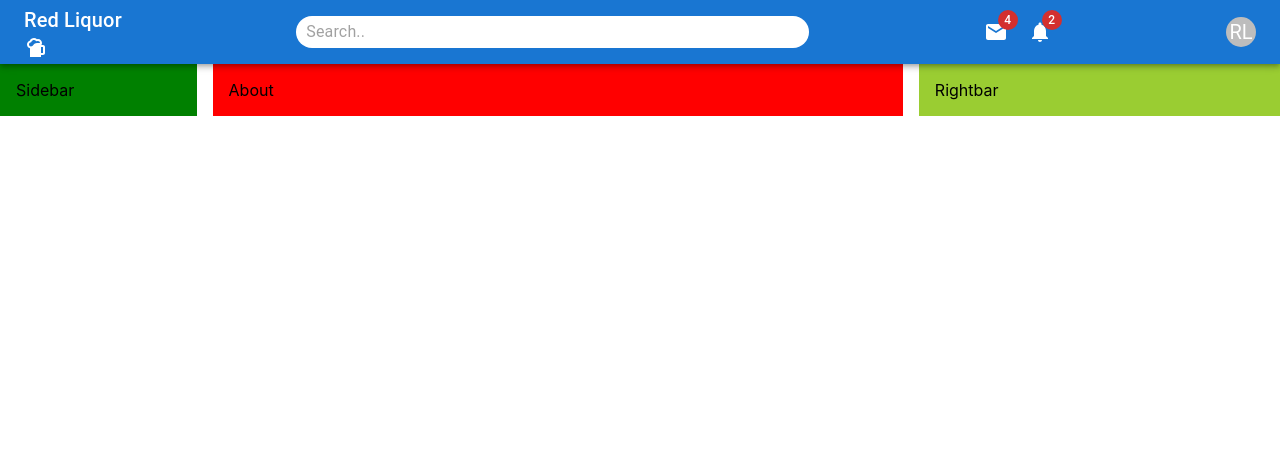
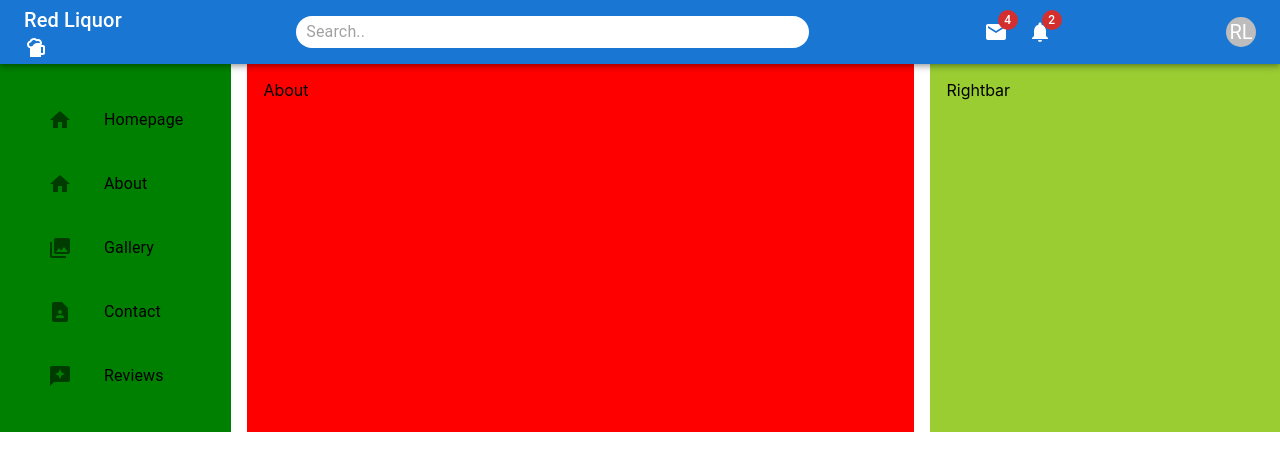
Before and after one commit to Charlotte-Natasha/Red-Liquor, a React (Create React App) app: page / in a window 1280 px wide. Shown: the top 470 px of the page. Built offline with nearby package versions, Linux system fonts and the light colour scheme; the HTML template or start-up script is replaced by a standard one.

Commit message:
added lists to sidebar

```diff
--- a/src/components/Sidebar.jsx
+++ b/src/components/Sidebar.jsx
@@ -1,10 +1,53 @@
-import { Box } from '@mui/material'
+import { Box, List, ListItem, ListItemButton, ListItemIcon, ListItemText } from '@mui/material'
 import React from 'react'
+import HomeIcon from '@mui/icons-material/Home';
+import { Collections, ContactPage, Reviews } from '@mui/icons-material';
 
 const Sidebar = () => {
     return (
         <Box flex={1} bgcolor='green' p={2} sx={{display:{xs:'none', sm:'block'}}}>
-            Sidebar
+            <List>
+                <ListItem>
+                    <ListItemButton component='a' href='#home'>
+                        <ListItemIcon>
+                            <HomeIcon/>
+                        </ListItemIcon>
+                        <ListItemText primary='Homepage'/>
+                    </ListItemButton>
+                </ListItem>
+                <ListItem>
+                    <ListItemButton component='a' href='#about'>
+                        <ListItemIcon>
+                            <HomeIcon/>
+                        </ListItemIcon>
+                        <ListItemText primary='About'/>
+                    </ListItemButton>
+                </ListItem>
+                <ListItem>
+                    <ListItemButton component='a' href='#gallery'>
+                        <ListItemIcon>
+                            <Collections/>
+                        </ListItemIcon>
+                        <ListItemText primary='Gallery'/>
+                    </ListItemButton>
+                </ListItem>
+                <ListItem>
+                    <ListItemButton component='a' href='#contacts'>
+                        <ListItemIcon>
+                            <ContactPage/>
+                        </ListItemIcon>
+                        <ListItemText primary='Contact'/>
+                    </ListItemButton>
+                </ListItem>
+                <ListItem>
+                    <ListItemButton component='a' href='#reviews'>
+                        <ListItemIcon>
+                            <Reviews/>
+                        </ListItemIcon>
+                        <ListItemText primary='Reviews'/>
+                    </ListItemButton>
+                </ListItem>
+            </List>
         </Box>
     )
 }
--- /dev/null
+++ b/src/index.js
@@ -0,0 +1,12 @@
+import React from 'react';
+import ReactDOM from 'react-dom/client';
+import './index.css';
+import App from './App';
+
+
+const root = ReactDOM.createRoot(document.getElementById('root'));
+root.render(
+  <React.StrictMode>
+    <App />
+  </React.StrictMode>
+);
```
Also changed, not shown: public/index.html (+1 -21 lines).
